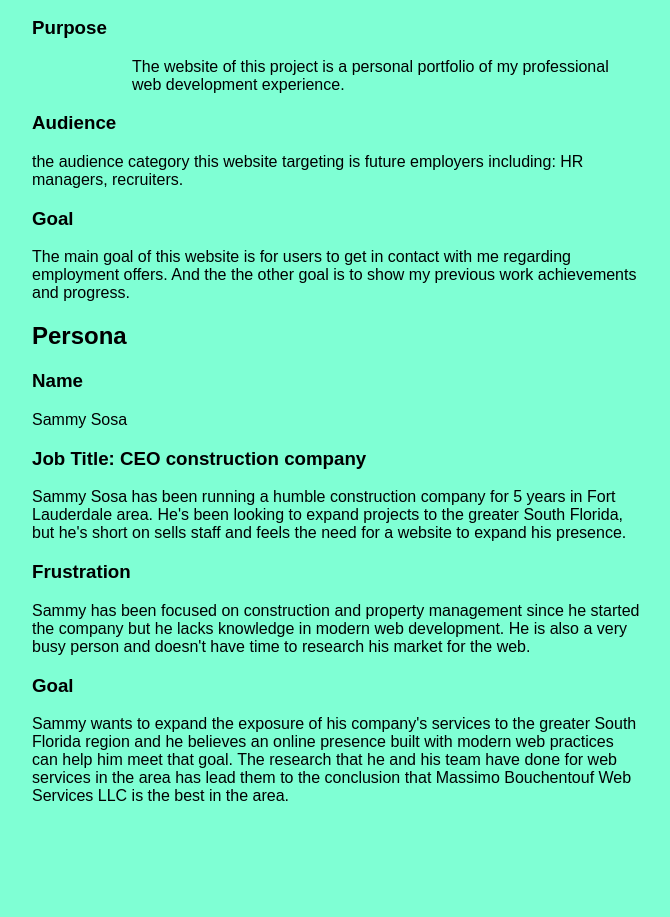
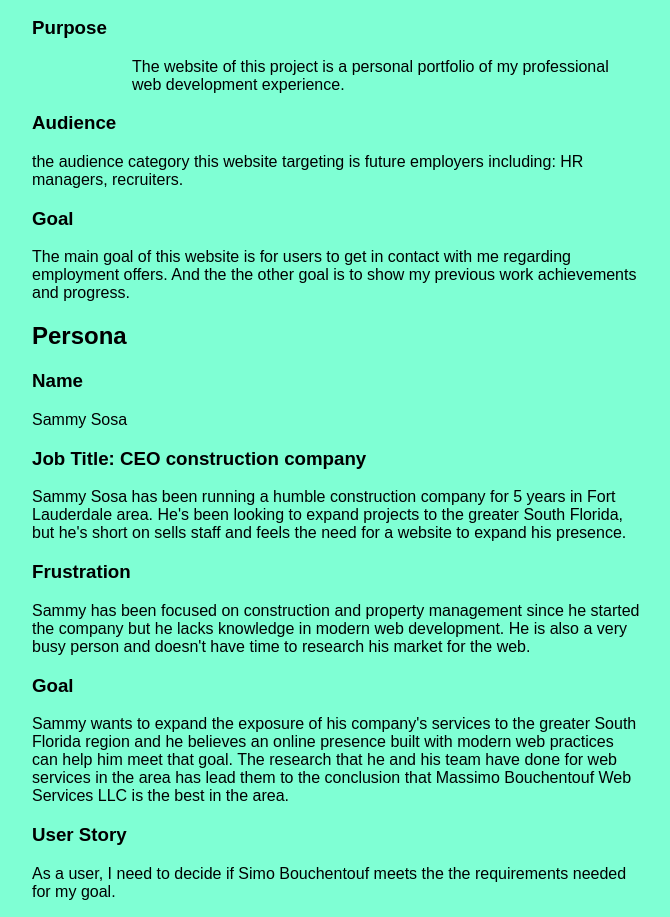
Before and after one commit to mbouchentouf/my-pwp-mileston, a plain HTML site: page public_html/documentation/milestone-1.html in a window 1280 px wide. Shown: the part 111-1028 px from the top of the page, without its empty margins (303-973 px from the left). Before the commit the page ends 932 px from the top, so only its background shows below. Drawn offline with Linux system fonts and the light colour scheme.

Commit message:
added User Story

```diff
--- a/public_html/documentation/milestone-1.html
+++ b/public_html/documentation/milestone-1.html
@@ -31,5 +31,9 @@
 
 <h3>Goal</h3>
 <p>Sammy wants to expand the exposure of his company's services to the greater South Florida region and he believes an online presence built with modern web practices can help him meet that goal. The research that he and his team have done for web services in the area has lead them to the conclusion that Massimo Bouchentouf Web Services LLC is the best in the area.</p>
+
+<h3>User Story</h3>
+<p>As a user, I need to decide if Simo Bouchentouf meets the the requirements needed for my goal.</p>
+
 </body>
 </html>
```
